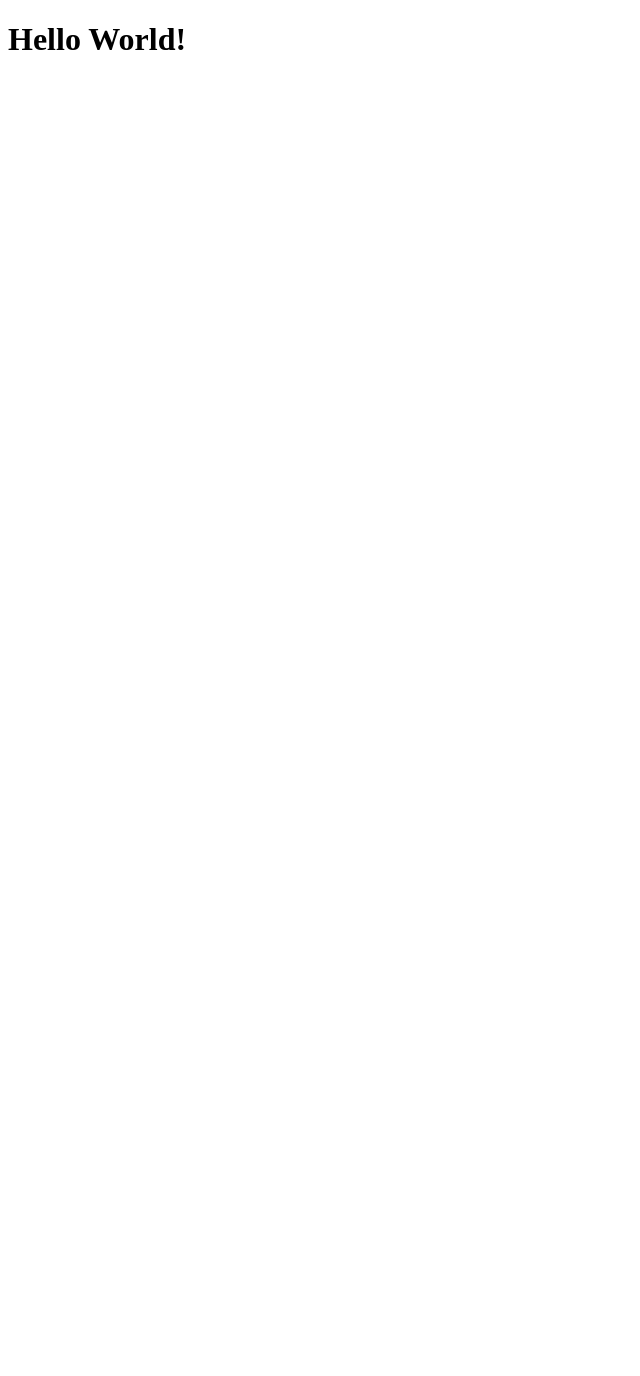
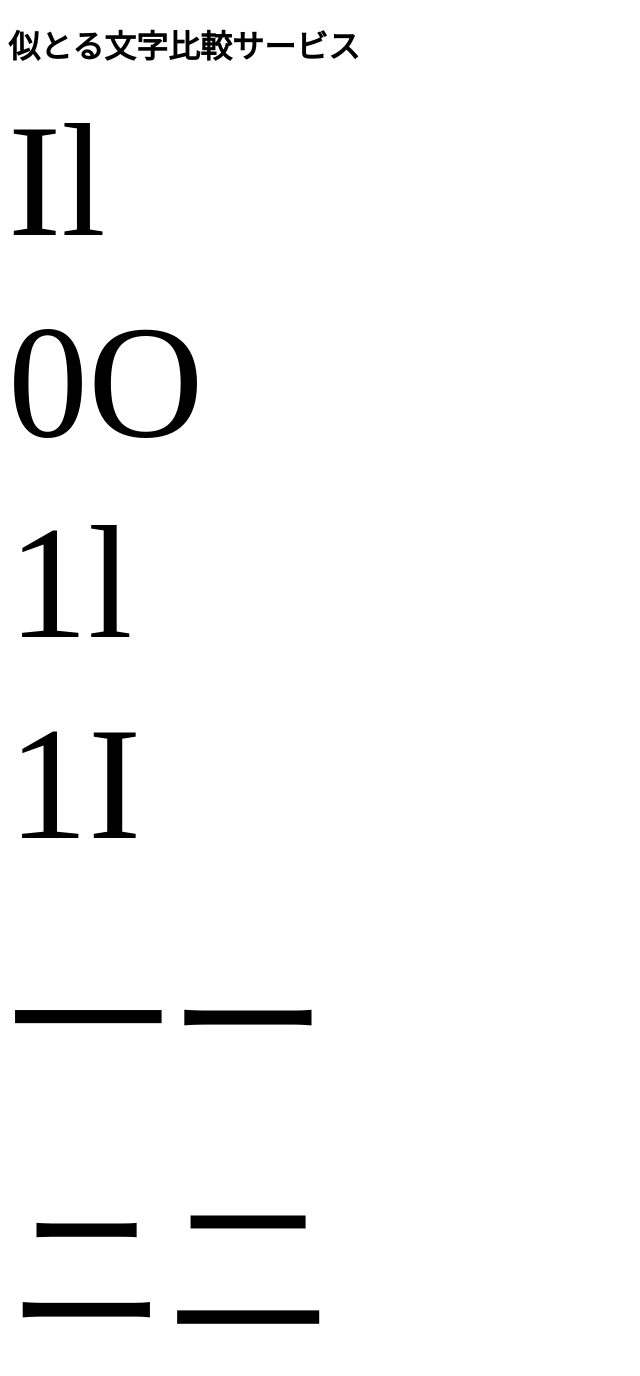
Before and after one commit to Porigon398/NiNi, a plain HTML site: page index.html in a window 1280 px wide. Shown: the whole page, without its empty margins (0-640 px from the left). Before the commit the page ends 800 px from the top, so only its background shows below. Drawn offline with Linux system fonts and the light colour scheme; a web font is replaced by a local one.

Commit message:
add Google Fonts

```diff
--- a/index.html
+++ b/index.html
@@ -1,11 +1,32 @@
 <!DOCTYPE html>
-<html lang="en">
+<html lang="ja">
 <head>
   <meta charset="UTF-8">
   <meta name="viewport" content="width=device-width, initial-scale=1.0">
   <title>NiNi</title>
+  <link rel="stylesheet" href="style.css">
+  <link href="https://fonts.googleapis.com/css2?family=Kufam&family=Kumbh+Sans:wght@300&family=Noto+Sans+JP:wght@100&family=Noto+Serif+JP:wght@200&family=Roboto:wght@100&display=swap" rel="stylesheet">
 </head>
+
 <body>
-  <h1>Hello World!</h1>
+  <h1>似とる文字比較サービス</h1>
+  <p>
+    <a>I</a><a>l</a>
+  </p>
+  <p>
+    <a>0</a><a>O</a>
+  </p>
+  <p>
+    <a>1</a><a>l</a>
+  </p>
+  <p>
+    <a>1</a><a>I</a>
+  </p>
+  <p>
+    <a>一</a><a>ー</a>
+  </p>
+  <p>
+    <a>ニ</a><a>二</a>
+  </p>
 </body>
 </html>
--- a/style.css
+++ b/style.css
@@ -0,0 +1,11 @@
+* {
+  /* font-family: 'Kufam', cursive;
+  font-family: 'Kumbh Sans', sans-serif;
+  font-family: 'Noto Sans JP', sans-serif; */
+  font-family: 'Noto Serif JP', serif;
+  /* font-family: 'Roboto', sans-serif; */
+}
+
+a {
+  font-size: 160px;
+}
```
